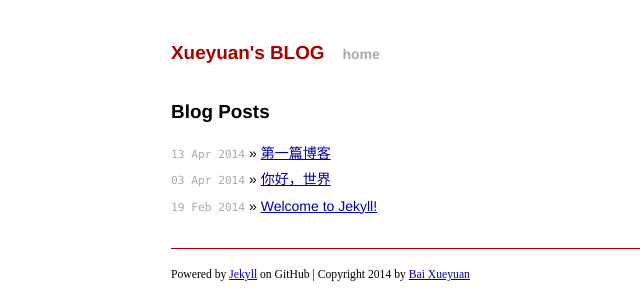
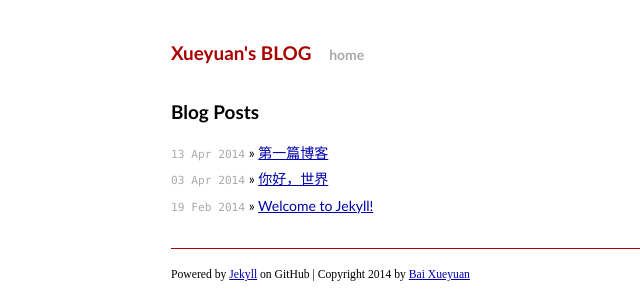
Before and after one commit to baixueyuan/jekyll, a Jekyll site: the page built from index.html, in a window 1280 px wide. Shown: the top 303 px of the page, without its empty margins (175-815 px from the left). Built offline with Jekyll 4.4.1, drawn with Linux system fonts in a browser that asks for light colours; Markdown is read by kramdown in place of the engine named in the settings.

Commit message:
Update main.css

```diff
--- a/css/main.css
+++ b/css/main.css
@@ -13,11 +13,10 @@
 html, body { height: 100%; }
 
 @import url(http://fonts.googleapis.com/css?family=Galdeano);
-@import url(http://fonts.googleapis.com/css?family=Electrolize);
 
 body {
   background-color: #FFF;
-  font-family: "Galdeano", "Microsoft YaHei", Helvetica, Arial, sans-serif;
+  font-family: "Galdeano","Hiragino Sans GB","Microsoft YaHei",Trebuchet,"Trebuchet MS",Tahoma,"Lucida Grande","Lucida Sans Unicode",Verdana,sans-serif;
   font-size: 14px;
   text-align: center;
 }
```
